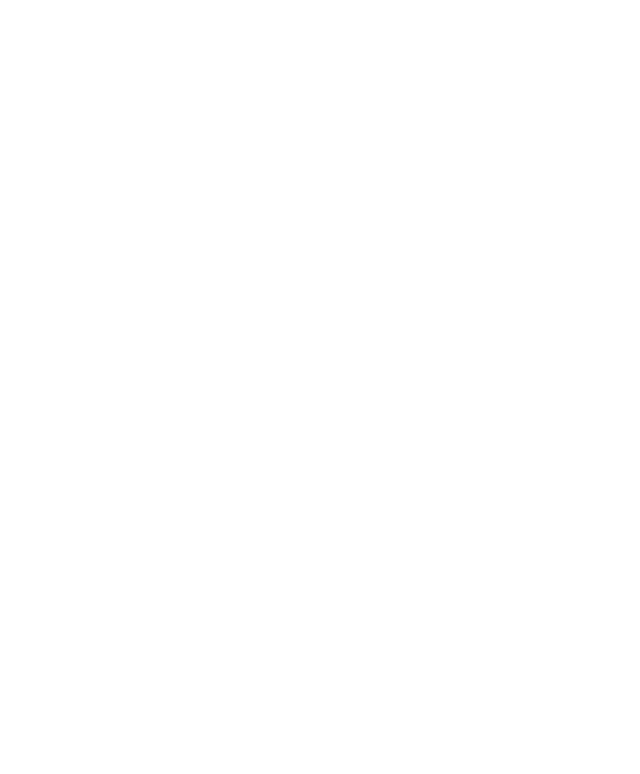
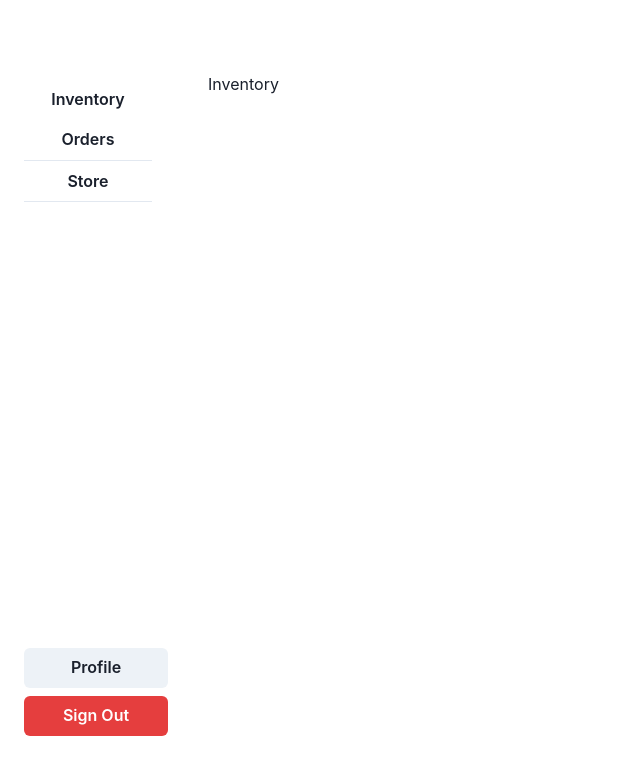
Before and after one commit to rKim19300/CS160-Team-4-OFS, a React (Create React App) app in the folder frontend/: page /EmployeeDashboard in a window 1280 px wide. Before the commit this address had no page. Shown: the top 774 px of the page, without its empty margins (0-640 px from the left). Built offline with nearby package versions, Linux system fonts and the light colour scheme.

Commit message:
Added Employee side-bar

```diff
--- a/frontend/src/App.js
+++ b/frontend/src/App.js
@@ -3,7 +3,7 @@ import "./App.css";
 import { ChakraProvider } from "@chakra-ui/react";
 import LogInPage from "./Pages/LogInPage";
 import { BrowserRouter, Routes, Route } from "react-router-dom";
-import EmployeeDashboard from "./Pages/EmployeeDashboard/EmployeeDashboard";
+import EmployeeDashboard from "./Pages/EmployeeDashboard";
 
 function App() {
   return (
@@ -11,7 +11,7 @@ function App() {
       <BrowserRouter>
         <Routes>
           <Route path="/" element={<LogInPage />} />
-          <Route path="/StatisticsPage" element={<EmployeeDashboard />} />
+          <Route path="/EmployeeDashboard" element={<EmployeeDashboard />} />
         </Routes>
       </BrowserRouter>
     </ChakraProvider>
--- /dev/null
+++ b/frontend/src/Components/SideBarEmployee.jsx
@@ -0,0 +1,81 @@
+import React from "react";
+import {
+    Flex,
+    Button,
+    Accordion,
+    AccordionItem,
+    AccordionButton,
+    AccordionPanel,
+    Box
+} from "@chakra-ui/react";
+import styles from "./SideBarEmployee.module.css";
+import Components from "../enums/EmployeeDashboardComponents.ts";
+
+/**
+ * @param { onComponentChange } Stores the name of the clicked component
+ *                              which is sent to the main page.
+ * @returns                     The employee sidebar
+ */
+export default function SideBarCustomer({ onComponentChange }) {
+    return (
+        <Flex className={styles.container}>
+          <Flex className={styles.categoriesContainer}>
+            <Button
+            variant="ghost"
+            width="10vw"
+            onClick={() => onComponentChange(Components.Inventory)}
+            >
+                Inventory
+            </Button>
+            <Button
+            variant="ghost"
+            width="10vw"
+            onClick={() => onComponentChange(Components.Orders)}
+            >
+                Orders
+            </Button>
+            <Accordion allowMultiple>
+                <AccordionItem>
+                    <AccordionButton
+                    variant="ghost"
+                    fontWeight="semibold"
+                    borderRadius="10px"
+                    border="none"
+                    width="10vw"
+                    justifyContent="center"
+                    >
+                        <Box>
+                            Store
+                        </Box>
+                    </AccordionButton>
+                    <AccordionPanel>
+                        <Button
+                        variant="ghost"
+                        width="8vw"
+                        onClick={() => onComponentChange(Components.Analytics)}
+                        >
+                          Analytics
+                        </Button>
+                        <br />
+                        <Button
+                        variant="ghost"
+                        width="8vw"
+                        onClick={() => onComponentChange(Components.Employees)}
+                        >
+                          Employees
+                        </Button>
+                    </AccordionPanel>
+                </AccordionItem>
+            </Accordion>
+          </Flex>
+          <Flex className={styles.bottomButtons}>
+            <Button>
+              <a href="/profile">Profile</a>
+            </Button>
+            <Button colorScheme="red">
+              <a href="/">Sign Out</a>
+            </Button>
+          </Flex>
+        </Flex>
+      );
+}
--- /dev/null
+++ b/frontend/src/Components/SideBarEmployee.module.css
@@ -0,0 +1,30 @@
+.container {
+    /* border-right: 2px solid gray; */
+    height: calc(100vh - 12vh);
+    padding: 24px 24px;
+    flex-direction: column;
+    justify-content: space-between;
+    position: -webkit-sticky;
+    position: sticky;
+    overflow: auto;
+    left: 0;
+    top: 12vh;
+    width: 15vw;
+  }
+
+  .categoriesContainer {
+    flex-direction: column;
+    align-items: start;
+  }
+
+  /* .productButton {
+  } */
+
+  .indent {
+    margin-left: 24px;
+  }
+
+  .bottomButtons {
+    flex-direction: column;
+    gap: 8px;
+  }
--- /dev/null
+++ b/frontend/src/Pages/EmployeeDashboard.jsx
@@ -0,0 +1,59 @@
+import React, {
+  useEffect,
+  useState,
+  Component
+} from "react";
+import {
+    Center,
+    Box,
+    Flex,
+    Tabs,
+    TabList,
+    TabPanels,
+    Tab,
+    TabPanel,
+    ChakraProvider,
+    Menu,
+    MenuButton,
+    Link,
+  } from "@chakra-ui/react";
+import employeeDashboardTheme from "../themes/EmployeeDashboardTheme";
+import styles from "./EmployeeDashboard.module.css";
+import SideBarEmployee from "../Components/SideBarEmployee";
+import Inventory from "./EmployeeDashboardComponents/Inventory";
+import Orders from "./EmployeeDashboardComponents/Orders";
+import Analytics from "./EmployeeDashboardComponents/Analytics";
+import Employees from "./EmployeeDashboardComponents/Employees";
+import Components from "../enums/EmployeeDashboardComponents.ts";
+
+/**
+ * Main function
+ *
+ * @returns The statistic page containing Tabs leading to Highlights and Charts
+ */
+export default function EmployeeDashboard() {
+
+    const [activeComponent, setActiveComponent] = useState(Components.Inventory);
+
+    const handleComponentChange = (componentName) => {
+      setActiveComponent(componentName);
+    };
+
+    return (
+      <>
+          <ChakraProvider resetCSS theme={employeeDashboardTheme}>
+            <Flex className={styles.container}>
+              <Flex className={styles.menuContent}>
+                <SideBarEmployee onComponentChange={handleComponentChange} />
+                <Box flex="1" p={4}>
+                  {activeComponent === Components.Inventory && <Inventory />}
+                  {activeComponent === Components.Orders && <Orders />}
+                  {activeComponent === Components.Analytics && <Analytics />}
+                  {activeComponent === Components.Employees && <Employees />}
+                </Box>
+              </Flex>
+            </Flex>
+          </ChakraProvider>
+      </>
+    );
+}
--- a/frontend/src/Pages/EmployeeDashboard/EmployeeDashboard.module.css
+++ b/frontend/src/Pages/EmployeeDashboard.module.css
@@ -1,5 +1,9 @@
 .container {
     flex-direction: column;
     padding: 56px 0 0 0;
-    justify-self: center;
+    justify-self: left;
 }
+
+.menuContent {
+    max-width: 100vw;
+}
--- a/frontend/src/Pages/EmployeeDashboard/EmployeeDashboard.jsx
+++ /dev/null
@@ -1,58 +0,0 @@
-import React, {
-  useEffect,
-  useState,
-  Component
-} from "react";
-import {
-    Center,
-    Box,
-    Flex,
-    Tabs,
-    TabList,
-    TabPanels,
-    Tab,
-    TabPanel,
-    ChakraProvider,
-    Menu,
-    MenuButton,
-    Link,
-  } from "@chakra-ui/react";
-import employeeDashboardTheme from "../../themes/EmployeeDashboardTheme";
-import styles from "./EmployeeDashboard.module.css"
-import Inventory from "./EmployeeDashboardComponents/Inventory";
-import Orders from "./EmployeeDashboardComponents/Orders";
-import Analytics from "./EmployeeDashboardComponents/Analytics";
-import Employees from "./EmployeeDashboardComponents/Employees";
-
-
-/**
- * Main function
- *
- * @returns The statistic page containing Tabs leading to Highlights and Charts
- */
-export default function EmployeeDashboard() {
-    return (
-      <>
-      <Center>
-          <ChakraProvider resetCSS theme={employeeDashboardTheme}>
-              <Flex className={styles.container}>
-                  <Tabs isFitted={true} isLazy={true} orientation="vertical">
-                      <TabList>
-                          <Tab>Inventory</Tab>
-                          <Tab>Orders</Tab>
-                          <Tab>Analytics</Tab>
-                          <Tab>Employees</Tab>
-                      </TabList>
-                      <TabPanels>
-                          <TabPanel>{Inventory()}</TabPanel>
-                          <TabPanel>{Orders()}</TabPanel>
-                          <TabPanel>{Analytics()}</TabPanel>
-                          <TabPanel>{Employees()}</TabPanel>
-                      </TabPanels>
-                  </Tabs>
-              </Flex>
-          </ChakraProvider>
-      </Center>
-      </>
-    );
-}
--- a/frontend/src/Pages/EmployeeDashboard/EmployeeDashboardComponents/Analytics.jsx
+++ b/frontend/src/Pages/EmployeeDashboardComponents/Analytics.jsx
@@ -24,8 +24,35 @@ import React, {
       Link,
     } from "@chakra-ui/react";
 import Chart from "react-apexcharts";
-import FadeInGrid from "../../../CustomComponents/FadeInGrid"
+import FadeInGrid from "../../CustomComponents/FadeInGrid"
 
+/**
+ *
+ */
+export default function Analytics() {
+    return (
+        <>
+        <Tabs isFitted={true} isLazy={true}>
+        <TabList>
+            <Tab>Week</Tab>
+            <Tab>Month</Tab>
+            <Tab>Year</Tab>
+          </TabList>
+          <TabPanels>
+            <TabPanel>
+              <Center>
+                <Box>
+                  <RevenueByWeek/>
+                </Box>
+              </Center>
+            </TabPanel>
+            <TabPanel></TabPanel>
+            <TabPanel></TabPanel>
+          </TabPanels>
+        </Tabs>
+        </>
+    );
+}
 
 /**
  * @returns The highlights of the day for the for the Highlights tab
@@ -68,34 +95,6 @@ import FadeInGrid from "../../../CustomComponents/FadeInGrid"
           </Box>
         </FadeInGrid>
       </Flex>
-            </>
-        );
-    }
-
-/**
- *
- */
-export default function Analytics() {
-    return (
-        <>
-        <Tabs isFitted={true} isLazy={true}>
-        <TabList>
-            <Tab>Week</Tab>
-            <Tab>Month</Tab>
-            <Tab>Year</Tab>
-          </TabList>
-          <TabPanels>
-            <TabPanel>
-              <Center>
-                <Box>
-                  <RevenueByWeek/>
-                </Box>
-              </Center>
-            </TabPanel>
-            <TabPanel></TabPanel>
-            <TabPanel></TabPanel>
-          </TabPanels>
-        </Tabs>
     </>
 );
 }
--- a/frontend/src/Pages/EmployeeDashboard/EmployeeDashboardComponents/Employees.jsx
+++ b/frontend/src/Pages/EmployeeDashboardComponents/Employees.jsx
@@ -1,4 +1,4 @@
 
 export default function Employees() {
-
+    return "Employees";
 }
--- a/frontend/src/Pages/EmployeeDashboard/EmployeeDashboardComponents/Inventory.jsx
+++ b/frontend/src/Pages/EmployeeDashboardComponents/Inventory.jsx
@@ -3,5 +3,5 @@
  *
  */
 export default function Inventory() {
-
+    return "Inventory";
 }
--- a/frontend/src/Pages/EmployeeDashboard/EmployeeDashboardComponents/Orders.jsx
+++ b/frontend/src/Pages/EmployeeDashboardComponents/Orders.jsx
@@ -3,5 +3,5 @@
  *
  */
 export default function Orders() {
-
+    return "Orders";
 }
--- /dev/null
+++ b/frontend/src/enums/EmployeeDashboardComponents.ts
@@ -0,0 +1,8 @@
+enum Components {
+    Inventory = 'Inventory',
+    Orders = 'Orders',
+    Analytics = 'Analytics',
+    Employees = 'Employees'
+}
+
+export default Components;
--- a/frontend/src/themes/EmployeeDashboardTheme.jsx
+++ b/frontend/src/themes/EmployeeDashboardTheme.jsx
@@ -30,7 +30,7 @@ const statisticsPageTheme = extendTheme({
                     height: "80vh",
                   },
             }
-        }
+        },
     }
 
 });
```
Lines whose indentation alone changed are shown as unchanged.
